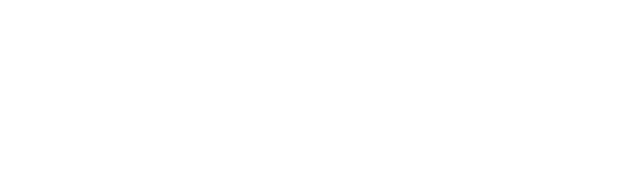
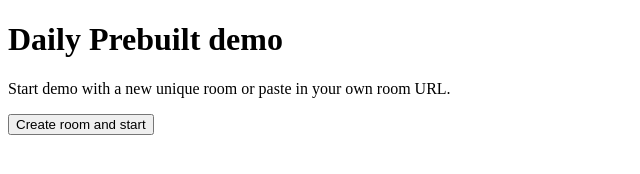
Before and after one commit to daily-demos/prebuilt-ui, a website: page public/admin.html in a window 1280 px wide. Shown: the whole page, without its empty margins (0-640 px from the left). Drawn offline with Linux system fonts and the light colour scheme.

Commit message:
Update admin.html

```diff
--- a/public/admin.html
+++ b/public/admin.html
@@ -6,6 +6,19 @@
      <title>Document</title>
 </head>
 <body>
-
+     <div class="container">
+          <div id="wrapper" class="wrapper">
+          <div id="start-container" class="start-container">
+          <h1 class="title">Daily Prebuilt demo</h1>
+          <p class="prompt">
+               Start demo with a new unique room or paste in your own room URL.
+          </p>
+          <button
+               id="create-and-start"
+               class="button start-button"
+               onclick="createRoomAndStart()"
+          >
+               Create room and start
+          </button>
 </body>
 </html>
```
